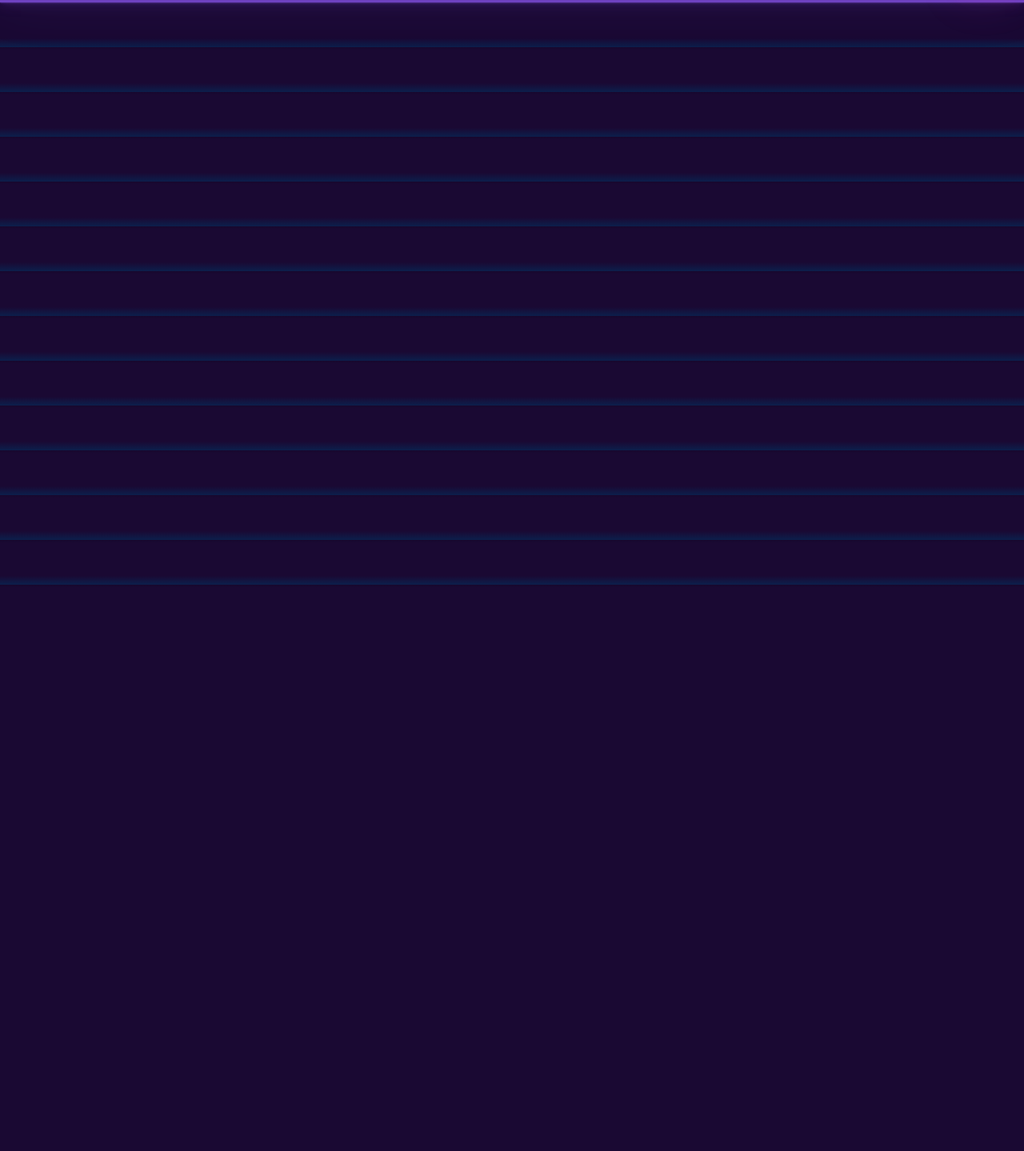
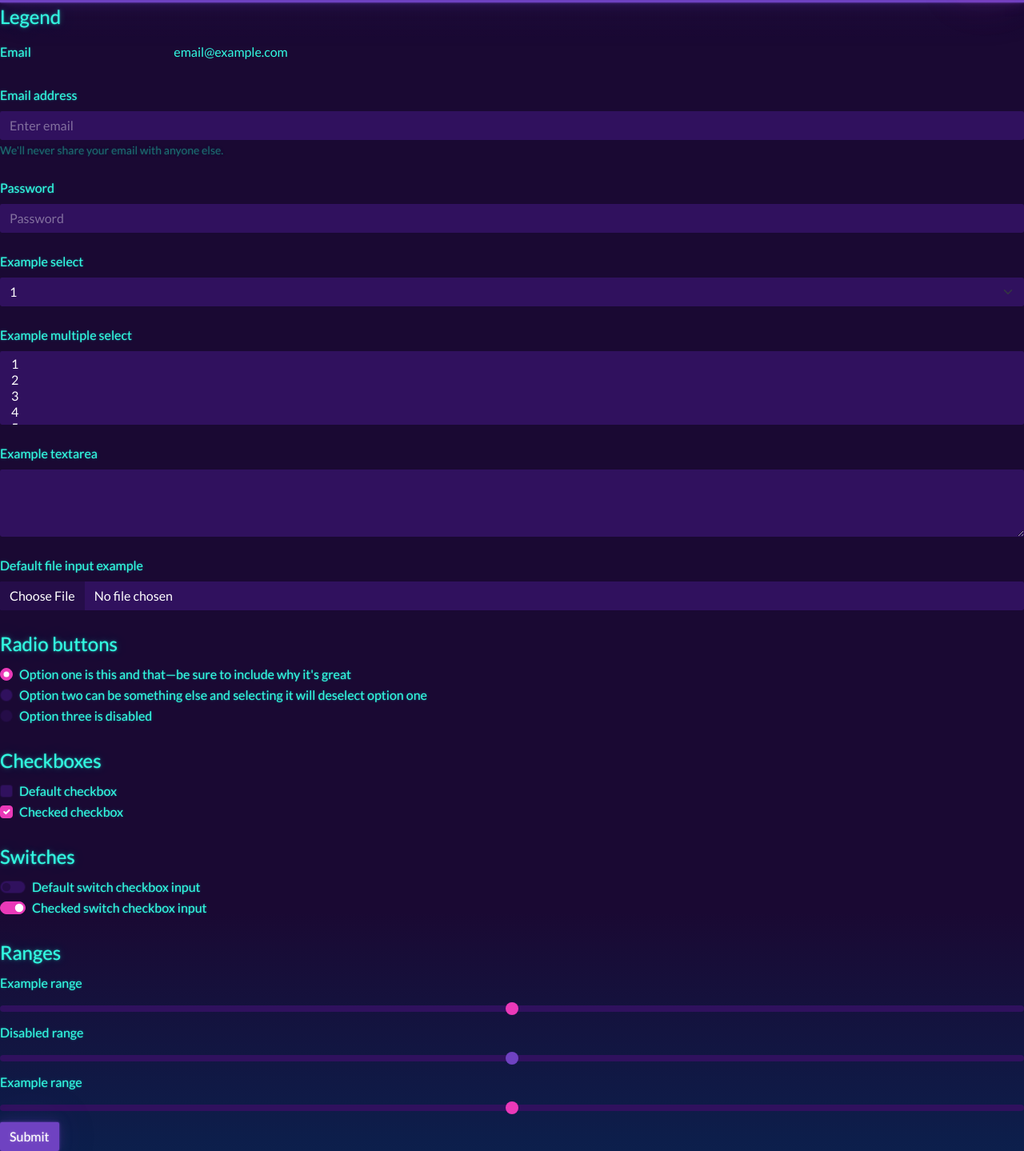
Before and after one commit to Manuel-heav/MessageBoard-riseOfTheBackend, a plain HTML site: page client/index.html in a window 1280 px wide. Shown: the part 53-1492 px from the top of the page at 80% size. Before the commit the page ends 800 px from the top, so only its background shows below. Drawn offline with nearby package versions, Linux system fonts and the light colour scheme.

Commit message:
added a form and a header

```diff
--- a/client/index.html
+++ b/client/index.html
@@ -8,8 +8,8 @@
     <link rel="stylesheet" href="https://bootswatch.com/5/vapor/bootstrap.min.css">
     <link rel="stylesheet" href="main.css">
 </head>
-<body>
 
+<header>
     <nav class="navbar navbar-expand-lg navbar-dark bg-primary">
         <div class="container-fluid">
           <a class="navbar-brand" href="#">Navbar</a>
@@ -51,6 +51,117 @@
           </div>
         </div>
       </nav>
-    <script src="index.js"></script>
+
+    </header>
+
+
+    <main>
+        <form>
+            <fieldset>
+              <legend>Legend</legend>
+              <div class="form-group row">
+                <label for="staticEmail" class="col-sm-2 col-form-label">Email</label>
+                <div class="col-sm-10">
+                  <input type="text" readonly="" class="form-control-plaintext" id="staticEmail" value="email@example.com">
+                </div>
+              </div>
+              <div class="form-group">
+                <label for="exampleInputEmail1" class="form-label mt-4">Email address</label>
+                <input type="email" class="form-control" id="exampleInputEmail1" aria-describedby="emailHelp" placeholder="Enter email">
+                <small id="emailHelp" class="form-text text-muted">We'll never share your email with anyone else.</small>
+              </div>
+              <div class="form-group">
+                <label for="exampleInputPassword1" class="form-label mt-4">Password</label>
+                <input type="password" class="form-control" id="exampleInputPassword1" placeholder="Password">
+              </div>
+              <div class="form-group">
+                <label for="exampleSelect1" class="form-label mt-4">Example select</label>
+                <select class="form-select" id="exampleSelect1">
+                  <option>1</option>
+                  <option>2</option>
+                  <option>3</option>
+                  <option>4</option>
+                  <option>5</option>
+                </select>
+              </div>
+              <div class="form-group">
+                <label for="exampleSelect2" class="form-label mt-4">Example multiple select</label>
+                <select multiple="" class="form-select" id="exampleSelect2">
+                  <option>1</option>
+                  <option>2</option>
+                  <option>3</option>
+                  <option>4</option>
+                  <option>5</option>
+                </select>
+              </div>
+              <div class="form-group">
+                <label for="exampleTextarea" class="form-label mt-4">Example textarea</label>
+                <textarea class="form-control" id="exampleTextarea" rows="3"></textarea>
+              </div>
+              <div class="form-group">
+                <label for="formFile" class="form-label mt-4">Default file input example</label>
+                <input class="form-control" type="file" id="formFile">
+              </div>
+              <fieldset class="form-group">
+                <legend class="mt-4">Radio buttons</legend>
+                <div class="form-check">
+                  <label class="form-check-label">
+                    <input type="radio" class="form-check-input" name="optionsRadios" id="optionsRadios1" value="option1" checked="">
+                    Option one is this and that—be sure to include why it's great
+                  </label>
+                </div>
+                <div class="form-check">
+                  <label class="form-check-label">
+                    <input type="radio" class="form-check-input" name="optionsRadios" id="optionsRadios2" value="option2">
+                    Option two can be something else and selecting it will deselect option one
+                  </label>
+                </div>
+                <div class="form-check disabled">
+                  <label class="form-check-label">
+                    <input type="radio" class="form-check-input" name="optionsRadios" id="optionsRadios3" value="option3" disabled="">
+                    Option three is disabled
+                  </label>
+                </div>
+              </fieldset>
+              <fieldset class="form-group">
+                <legend class="mt-4">Checkboxes</legend>
+                <div class="form-check">
+                  <input class="form-check-input" type="checkbox" value="" id="flexCheckDefault">
+                  <label class="form-check-label" for="flexCheckDefault">
+                    Default checkbox
+                  </label>
+                </div>
+                <div class="form-check">
+                  <input class="form-check-input" type="checkbox" value="" id="flexCheckChecked" checked="">
+                  <label class="form-check-label" for="flexCheckChecked">
+                    Checked checkbox
+                  </label>
+                </div>
+              </fieldset>
+              <fieldset>
+                <legend class="mt-4">Switches</legend>
+                <div class="form-check form-switch">
+                  <input class="form-check-input" type="checkbox" id="flexSwitchCheckDefault">
+                  <label class="form-check-label" for="flexSwitchCheckDefault">Default switch checkbox input</label>
+                </div>
+                <div class="form-check form-switch">
+                  <input class="form-check-input" type="checkbox" id="flexSwitchCheckChecked" checked="">
+                  <label class="form-check-label" for="flexSwitchCheckChecked">Checked switch checkbox input</label>
+                </div>
+              </fieldset>
+              <fieldset class="form-group">
+                <legend class="mt-4">Ranges</legend>
+                  <label for="customRange1" class="form-label">Example range</label>
+                  <input type="range" class="form-range" id="customRange1">
+                  <label for="disabledRange" class="form-label">Disabled range</label>
+                  <input type="range" class="form-range" id="disabledRange" disabled="">
+                  <label for="customRange3" class="form-label">Example range</label>
+                  <input type="range" class="form-range" min="0" max="5" step="0.5" id="customRange3">
+              </fieldset>
+              <button type="submit" class="btn btn-primary">Submit</button>
+            </fieldset>
+          </form>
+    </main>
+      <script src="index.js"></script>
 </body>
 </html>
```
